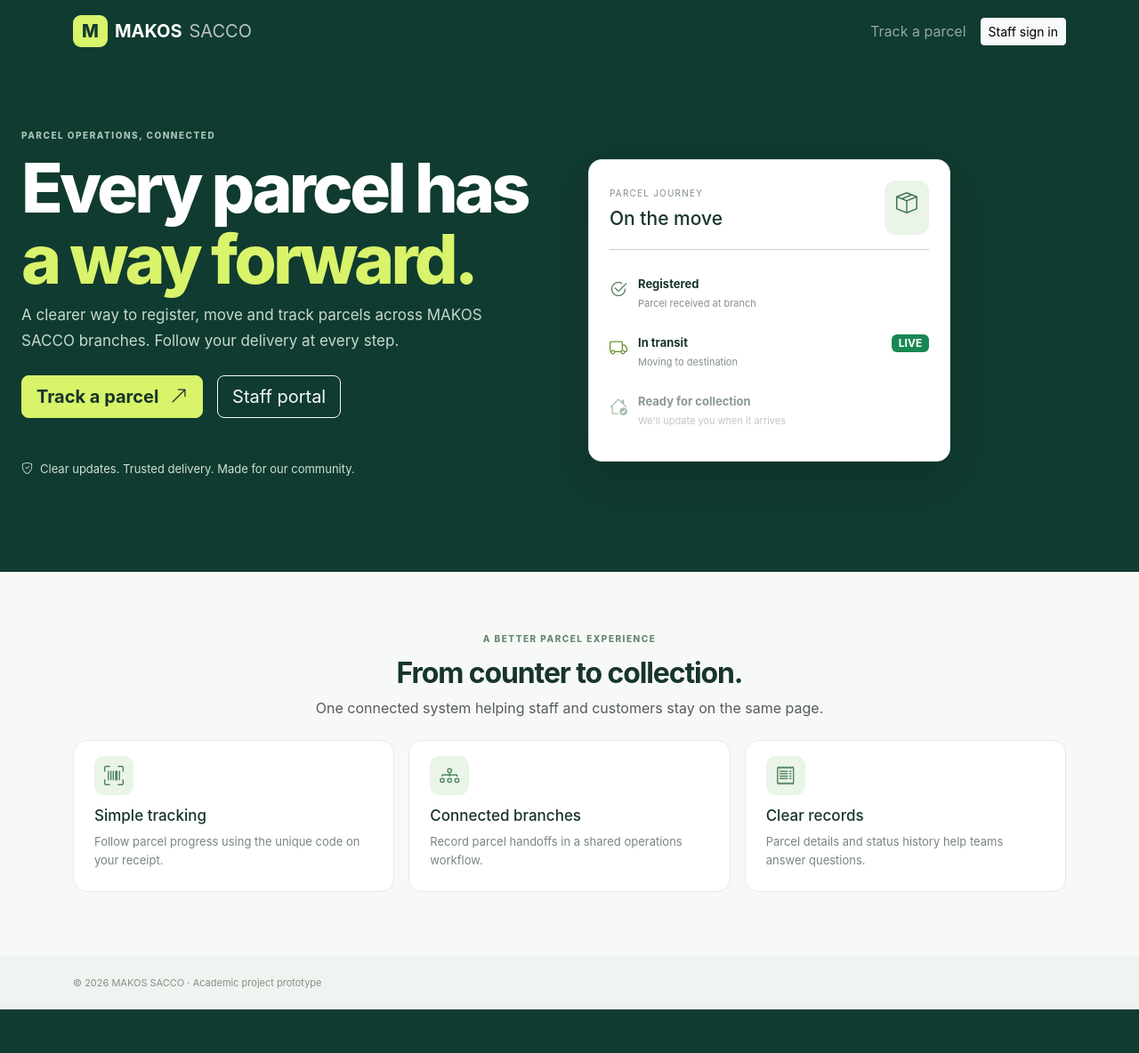
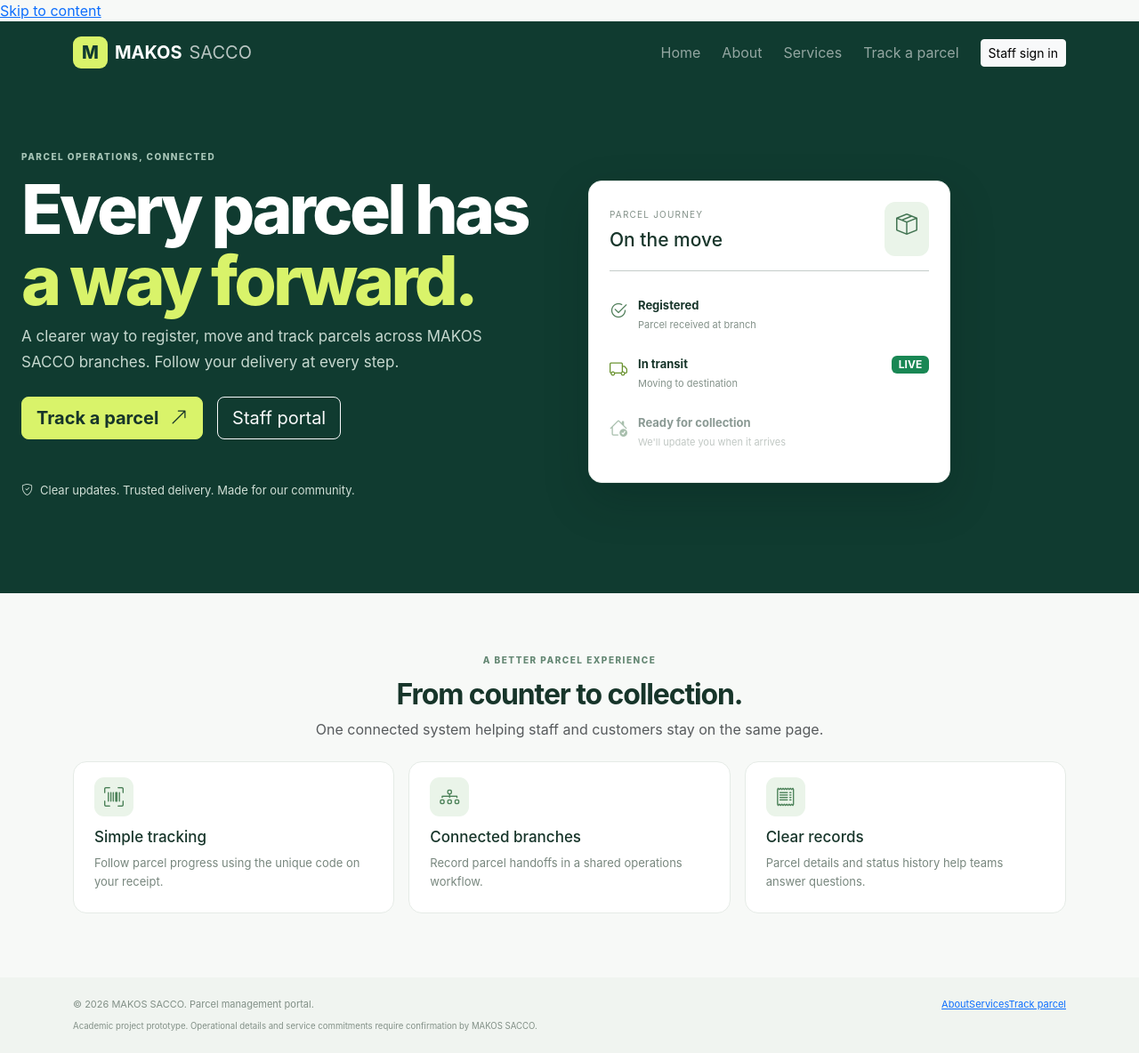
Before and after one commit to kasenge9/parcel-management-system, a Django app: page / in a window 1280 px wide. Shown: the whole page at 89% size. Before the commit the page ends 1135 px from the top, so only its background shows below. Run offline with Django 5.2, Linux system fonts and the light colour scheme.

Commit message:
Build shared MAKOS website navigation and footer

```diff
--- a/templates/base.html
+++ b/templates/base.html
@@ -1,5 +1,69 @@
+{% load static %}
 <!doctype html>
-<html lang="en"><head><meta charset="utf-8"><meta name="viewport" content="width=device-width, initial-scale=1"><title>{% block title %}MAKOS SACCO Parcel System{% endblock %}</title><link href="https://cdn.jsdelivr.net/npm/bootstrap@5.3.3/dist/css/bootstrap.min.css" rel="stylesheet"><link href="https://cdn.jsdelivr.net/npm/bootstrap-icons@1.11.3/font/bootstrap-icons.min.css" rel="stylesheet"><link href="{% load static %}{% static 'css/site.css' %}" rel="stylesheet"></head><body>
-<nav class="navbar navbar-expand-lg navbar-dark site-nav"><div class="container"><a class="navbar-brand fw-bold" href="{% url 'home' %}"><span class="brand-mark">M</span> MAKOS <span class="brand-light">SACCO</span></a><button class="navbar-toggler" data-bs-toggle="collapse" data-bs-target="#nav"><span class="navbar-toggler-icon"></span></button><div class="collapse navbar-collapse" id="nav"><div class="navbar-nav ms-auto align-items-lg-center gap-lg-2"><a class="nav-link" href="{% url 'track' %}">Track a parcel</a>{% if user.is_authenticated %}<a class="nav-link" href="{% url 'dashboard' %}">Dashboard</a><a class="nav-link" href="{% url 'parcel_list' %}">Parcels</a><form method="post" action="{% url 'logout' %}">{% csrf_token %}<button class="btn btn-outline-light btn-sm">Sign out</button></form>{% else %}<a class="btn btn-light btn-sm" href="{% url 'login' %}">Staff sign in</a>{% endif %}</div></div></div></nav>
-{% if messages %}<div class="container pt-3">{% for message in messages %}<div class="alert alert-{{ message.tags|default:'info' }} alert-dismissible fade show">{{ message }}<button class="btn-close" data-bs-dismiss="alert"></button></div>{% endfor %}</div>{% endif %}
-{% block content %}{% endblock %}<footer class="site-footer"><div class="container">© {% now "Y" %} MAKOS SACCO · Academic project prototype</div></footer><script src="https://cdn.jsdelivr.net/npm/bootstrap@5.3.3/dist/js/bootstrap.bundle.min.js"></script></body></html>
+<html lang="en">
+<head>
+  <meta charset="utf-8">
+  <meta name="viewport" content="width=device-width, initial-scale=1">
+  <meta name="theme-color" content="#103b30">
+  <meta name="description" content="MAKOS SACCO parcel registration, delivery operations and parcel tracking portal.">
+  <title>{% block title %}MAKOS SACCO | Parcel Services{% endblock %}</title>
+  <link href="https://cdn.jsdelivr.net/npm/bootstrap@5.3.3/dist/css/bootstrap.min.css" rel="stylesheet">
+  <link href="https://cdn.jsdelivr.net/npm/bootstrap-icons@1.11.3/font/bootstrap-icons.min.css" rel="stylesheet">
+  <link href="{% static 'css/site.css' %}" rel="stylesheet">
+</head>
+<body>
+  <a class="skip-link" href="#main-content">Skip to content</a>
+  <nav class="navbar navbar-expand-lg navbar-dark site-nav">
+    <div class="container">
+      <a class="navbar-brand fw-bold" href="{% url 'home' %}" aria-label="MAKOS SACCO home">
+        <span class="brand-mark">M</span> MAKOS <span class="brand-light">SACCO</span>
+      </a>
+      <button class="navbar-toggler" type="button" data-bs-toggle="collapse" data-bs-target="#main-navigation" aria-controls="main-navigation" aria-expanded="false" aria-label="Toggle navigation">
+        <span class="navbar-toggler-icon"></span>
+      </button>
+      <div class="collapse navbar-collapse" id="main-navigation">
+        <div class="navbar-nav ms-auto align-items-lg-center gap-lg-2">
+          <a class="nav-link" href="{% url 'home' %}">Home</a>
+          <a class="nav-link" href="{% url 'about' %}">About</a>
+          <a class="nav-link" href="{% url 'services' %}">Services</a>
+          <a class="nav-link" href="{% url 'track' %}">Track a parcel</a>
+          {% if user.is_authenticated %}
+            <a class="nav-link" href="{% url 'dashboard' %}">Dashboard</a>
+            <a class="nav-link" href="{% url 'parcel_list' %}">Parcels</a>
+            <form method="post" action="{% url 'logout' %}" class="ms-lg-2">
+              {% csrf_token %}
+              <button class="btn btn-outline-light btn-sm" type="submit">Sign out</button>
+            </form>
+          {% else %}
+            <a class="btn btn-light btn-sm ms-lg-2" href="{% url 'login' %}">Staff sign in</a>
+          {% endif %}
+        </div>
+      </div>
+    </div>
+  </nav>
+
+  {% if messages %}
+    <div class="container pt-3" aria-live="polite">
+      {% for message in messages %}
+        <div class="alert alert-{{ message.tags|default:'info' }} alert-dismissible fade show" role="alert">
+          {{ message }}
+          <button type="button" class="btn-close" data-bs-dismiss="alert" aria-label="Close"></button>
+        </div>
+      {% endfor %}
+    </div>
+  {% endif %}
+
+  <main id="main-content">
+    {% block content %}{% endblock %}
+  </main>
+
+  <footer class="site-footer">
+    <div class="container d-flex flex-column flex-md-row justify-content-between gap-2">
+      <span>© {% now "Y" %} MAKOS SACCO. Parcel management portal.</span>
+      <span><a href="{% url 'about' %}">About</a><a href="{% url 'services' %}">Services</a><a href="{% url 'track' %}">Track parcel</a></span>
+    </div>
+    <div class="container mt-2"><small>Academic project prototype. Operational details and service commitments require confirmation by MAKOS SACCO.</small></div>
+  </footer>
+  <script src="https://cdn.jsdelivr.net/npm/bootstrap@5.3.3/dist/js/bootstrap.bundle.min.js"></script>
+</body>
+</html>
```
